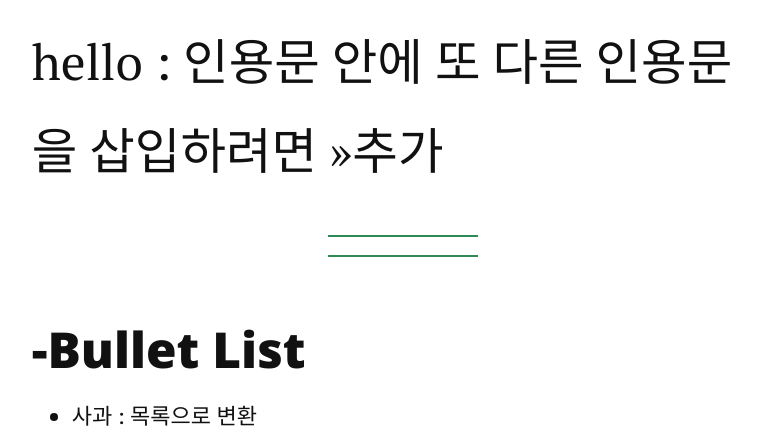
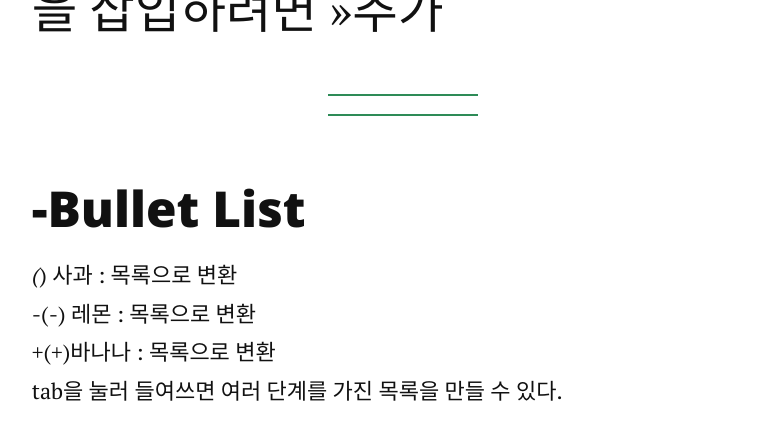
Before and after one commit to alsdn4956/KMU-Minu.github.io, a Jekyll site: the page built from _posts/2021-12-14-Markdown.markdown, in a window 1280 px wide and 1400 px high, scrolled down 2561 px. Shown: the top 442 px of the window, without its empty margins (237-998 px from the left). Built offline with Jekyll 4.4.1, drawn with Linux system fonts in a browser that asks for light colours; nearby versions of some CDN libraries; comment, search, counter and statistics services are not loaded; some of the changed text lies outside the part shown.

Commit message:
Update 2021-12-14-Markdown.markdown

```diff
--- a/_posts/2021-12-14-Markdown.markdown
+++ b/_posts/2021-12-14-Markdown.markdown
@@ -19,7 +19,7 @@ README 파일이나 온라인 문서, 혹은 일반 텍스트 편집기로 문
 <p class="start"># Markdown 문법</p>
 
 ###Heading
-<p class="start">#</p> 1~6개를 붙엿 제목 글자 크기와 중요도를 정할 수 있다.
+#1~6개를 붙여서 제목 글자 크기와 중요도를 정할 수 있다.
 
 # heading : heading1
 ## heading : heading2
@@ -44,9 +44,9 @@ __bold___ : 언더스코어 두개로 감싸도 볼드체
 >>hello : 인용문 안에 또 다른 인용문을 삽입하려면 >>추가
 
 ## -Bullet List
-* 사과 : 목록으로 변환
-- 레몬 : 목록으로 변환
-+ 바나나 : 목록으로 변환
+*(*) 사과 : 목록으로 변환
+-(-) 레몬 : 목록으로 변환
++(+)바나나 : 목록으로 변환
 tab을 눌러 들여쓰면 여러 단계를 가진 목록을 만들 수 있다.
 
 ## -Image
```
